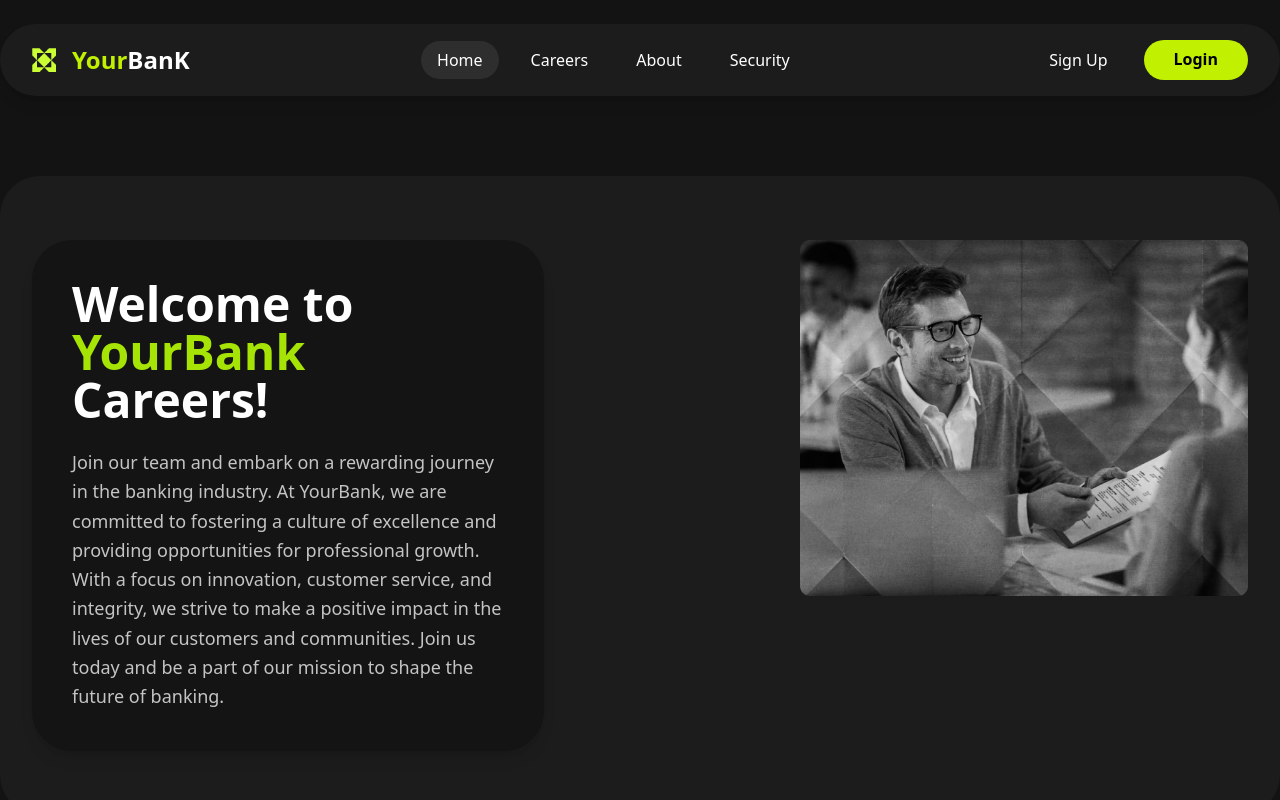
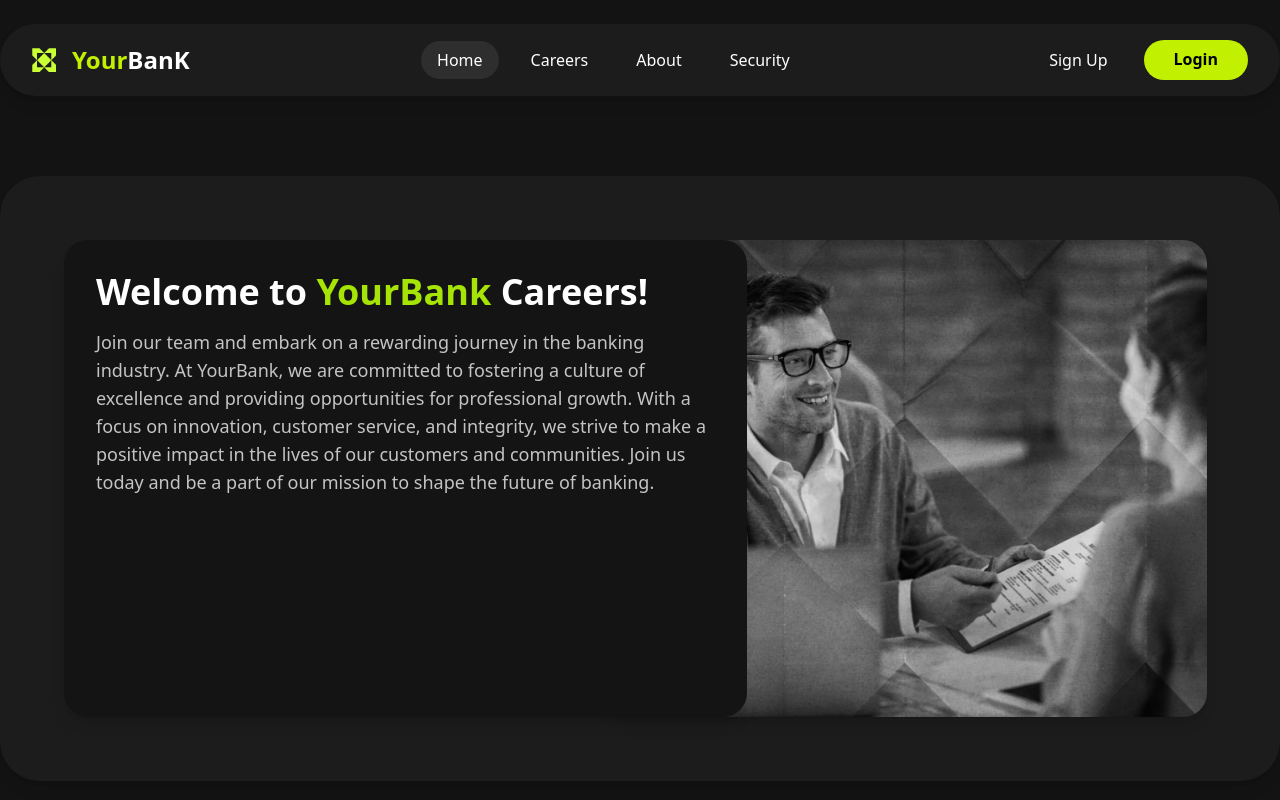
Before and after one commit to Dark1nessss/Financial-Tracker, a React (Create React App) app in the folder client/: page /careers in a window 1280 px wide. Shown: the top 800 px of the page. Built offline with nearby package versions, Linux system fonts and the light colour scheme.

Commit message:
Update Welcome.js

```diff
--- a/client/src/components/sections/carrers/Welcome.js
+++ b/client/src/components/sections/carrers/Welcome.js
@@ -2,35 +2,32 @@ import React from 'react';
 
 const Welcome = () => {
   return (
-    <section className="py-20">
-      {/* Outer Section Container with round corners */}
-      <div className="max-w-7xl mx-auto py-16 px-6 lg:px-8 bg-[#1C1C1C] rounded-[40px]">
+    <section className="flex justify-center items-center py-20">
+      {/* Main Container */}
+      <div className="max-w-7xl mx-auto relative flex flex-col md:flex-row bg-[#1C1C1C] rounded-[40px] p-8 md:p-16 shadow-lg gap-8 md:gap-0">
 
-        {/* Main Container with flex to separate text and image */}
-        <div className="flex flex-col lg:flex-row items-center lg:items-start justify-between gap-x-12">
-
-          {/* Text Container (Left) */}
-          <div className="bg-[#141414] rounded-[40px] shadow-lg p-10 lg:max-w-lg">
-            {/* Headline */}
-            <h1 className="text-5xl font-bold mb-6">
+        {/* Left Text Section */}
+        <div className="flex-1 bg-[#141414] text-white p-8 rounded-[24px] shadow-lg md:mr-[-150px] relative z-10">
+          <h1 className="text-2xl md:text-4xl font-bold mb-4">
             Welcome to <span className="text-[#A5E404]">YourBank</span> Careers!
           </h1>
-
-            {/* Paragraph Text */}
-            <p className="text-[#C4C4C4] text-lg leading-relaxed">
-              Join our team and embark on a rewarding journey in the banking industry. At YourBank, we are committed to fostering a culture of excellence and providing opportunities for professional growth. With a focus on innovation, customer service, and integrity, we strive to make a positive impact in the lives of our customers and communities. Join us today and be a part of our mission to shape the future of banking.
+          <p className="text-base md:text-lg text-[#C4C4C4] leading-relaxed">
+            Join our team and embark on a rewarding journey in the banking industry.
+            At YourBank, we are committed to fostering a culture of excellence and
+            providing opportunities for professional growth. With a focus on innovation,
+            customer service, and integrity, we strive to make a positive impact in the
+            lives of our customers and communities. Join us today and be a part of our
+            mission to shape the future of banking.
           </p>
         </div>
 
-          {/* Image without background (Right) */}
-          <div className="mt-8 lg:mt-0 lg:max-w-md">
+        {/* Right Image Section */}
+        <div className="flex-1 flex justify-center items-center">
           <img
             src="/career.png"
             alt="Career Opportunities"
-              className="w-full h-auto rounded-md"
+            className="rounded-[24px] object-cover w-[600px] h-auto shadow-lg"
           />
-          </div>
-
         </div>
       </div>
     </section>
```
Lines whose indentation alone changed are shown as unchanged.
